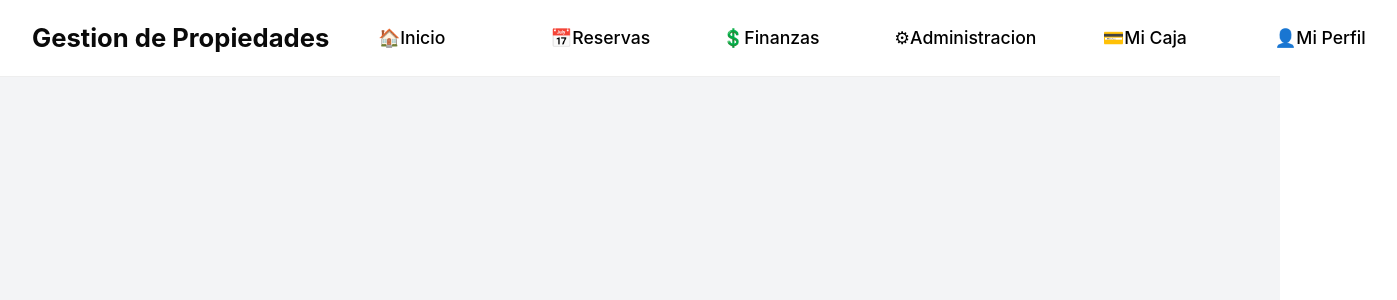
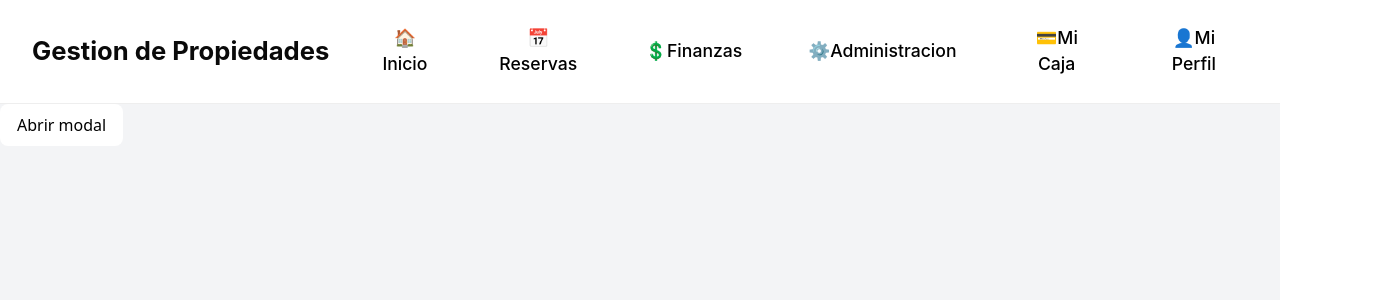
Before and after one commit to Matias170802/ProyectoTAN, a React (Vite) app in the folder frontend/tan/: page / in a window 1280 px wide. Shown: the top 300 px of the page, 1397 px wide, since content can reach past the window. Built offline with nearby package versions, Linux system fonts and the light colour scheme.

Commit message:
Se agrega navbar

```diff
--- a/frontend/tan/src/Inicio.tsx
+++ b/frontend/tan/src/Inicio.tsx
@@ -1,14 +1,27 @@
 "use client"
 import './Inicio.css'
-// import {Modal} from './generalComponents/index'
+import {Modal, Button, Navbar} from './generalComponents/index'
 import { AppProvider } from './context/AppContext'
-// import { useState } from 'react'
+import { useState } from 'react'
 
 
 //*Componente principal de la aplicacion
 function AppContent() {
+
+  const [openModal, setOpenModal] = useState(false);
   return (
     <main className="min-h-screen bg-gray-100">
+      <Button label="Abrir modal" onClick={() => setOpenModal(true)} />
+
+      {openModal && (
+        <Modal
+        isOpen={true}
+        onClose={() => setOpenModal(false)}
+        children={<div>Contenido del modal
+
+        </div>}
+        ></Modal>
+      )}
     </main>
   )
 }
--- a/frontend/tan/src/generalComponents/Button/Button.css
+++ b/frontend/tan/src/generalComponents/Button/Button.css
@@ -1,17 +1,15 @@
 button {
+    background-color: #ffffff;
+    color: rgb(0, 0, 0);
     background-color: #ffffff;
     color: rgb(0, 0, 0);
     padding: 0.5rem 1rem;
     border-radius: 0.5rem;
     cursor: pointer;
-    display: flex;
-    align-items: center;
-    justify-content: space-between;
-    min-width: 140px;
-
 }
 
 button:hover {
+    background-color: #e6dddd;
     background-color: #e6dddd;
     box-shadow: none;
     border: white 1px solid;
@@ -20,3 +18,7 @@ button:hover {
 button:focus {
     outline: none;
 }
+
+button:focus {
+    outline: none;
+}
--- a/frontend/tan/src/generalComponents/Modal/Modal.tsx
+++ b/frontend/tan/src/generalComponents/Modal/Modal.tsx
@@ -2,7 +2,7 @@ import {type Props} from './ModalTypes'
 import {Button} from '../index'
 import './Modal.css'
 
-const Modal = ({isOpen, onClose, children, title, showCloseButton}: Props) => {
+const Modal: React.FC<Props> = ({isOpen, onClose, children, title, showCloseButton}) => {
 
     if (!isOpen) return null;
 
--- a/frontend/tan/src/generalComponents/Navbar/Navbar.tsx
+++ b/frontend/tan/src/generalComponents/Navbar/Navbar.tsx
@@ -13,7 +13,7 @@ const Navbar: React.FC = () => {
                 <li><Link to="/"><Button label="🏠Inicio"/></Link></li>
                 <li><Link to="/reservas"><Button label="📅Reservas"/></Link></li>
                 <li><Link to="/finanzas"><Button label="💲Finanzas"/></Link></li>
-                <li><Link to="/admin"><Button label="⚙Administracion"/></Link></li>
+                <li><Link to="/admin"><Button label="⚙️Administracion"/></Link></li>
                 <li><Link to="/micaja"><Button label="💳Mi Caja"/></Link></li>
                 <li><Link to="/perfil"><Button label="👤Mi Perfil"/></Link></li>
 
```
Also changed, not shown: frontend/tan/src/generalComponents/Navbar/Navbar.ts (added).
